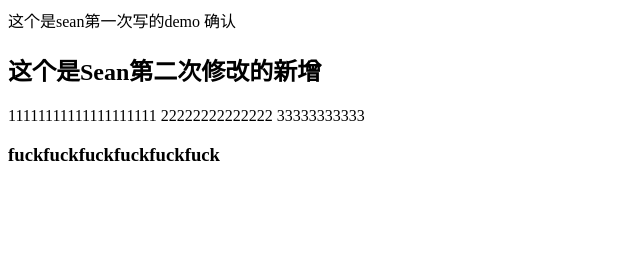
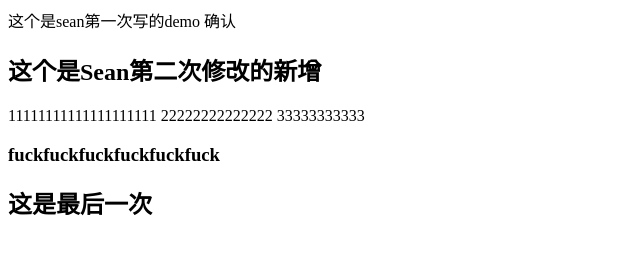
Before and after one commit to seanChenSong/github-first, a plain HTML site: page GIT-test/index.html in a window 1280 px wide. Shown: the whole page, without its empty margins (0-640 px from the left). Drawn offline with Linux system fonts and the light colour scheme.

Commit message:
这是最后一次提交了

```diff
--- a/GIT-test/index.html
+++ b/GIT-test/index.html
@@ -14,6 +14,7 @@
     11111111111111111111 22222222222222 33333333333
 
     <h3>fuckfuckfuckfuckfuckfuck</h3>
+    <h2>这是最后一次</h2>
 </body>
 
 </html>
```
